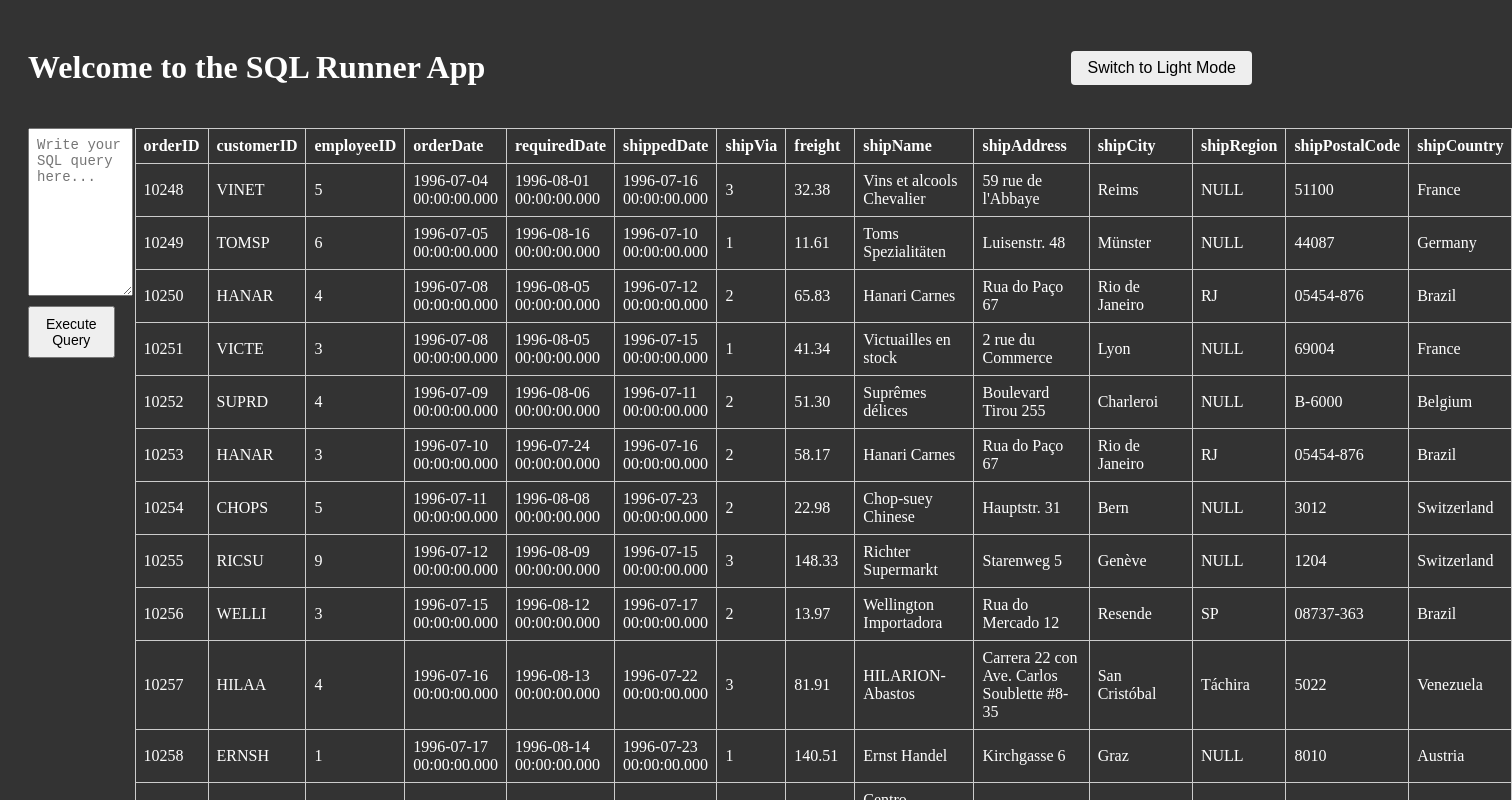
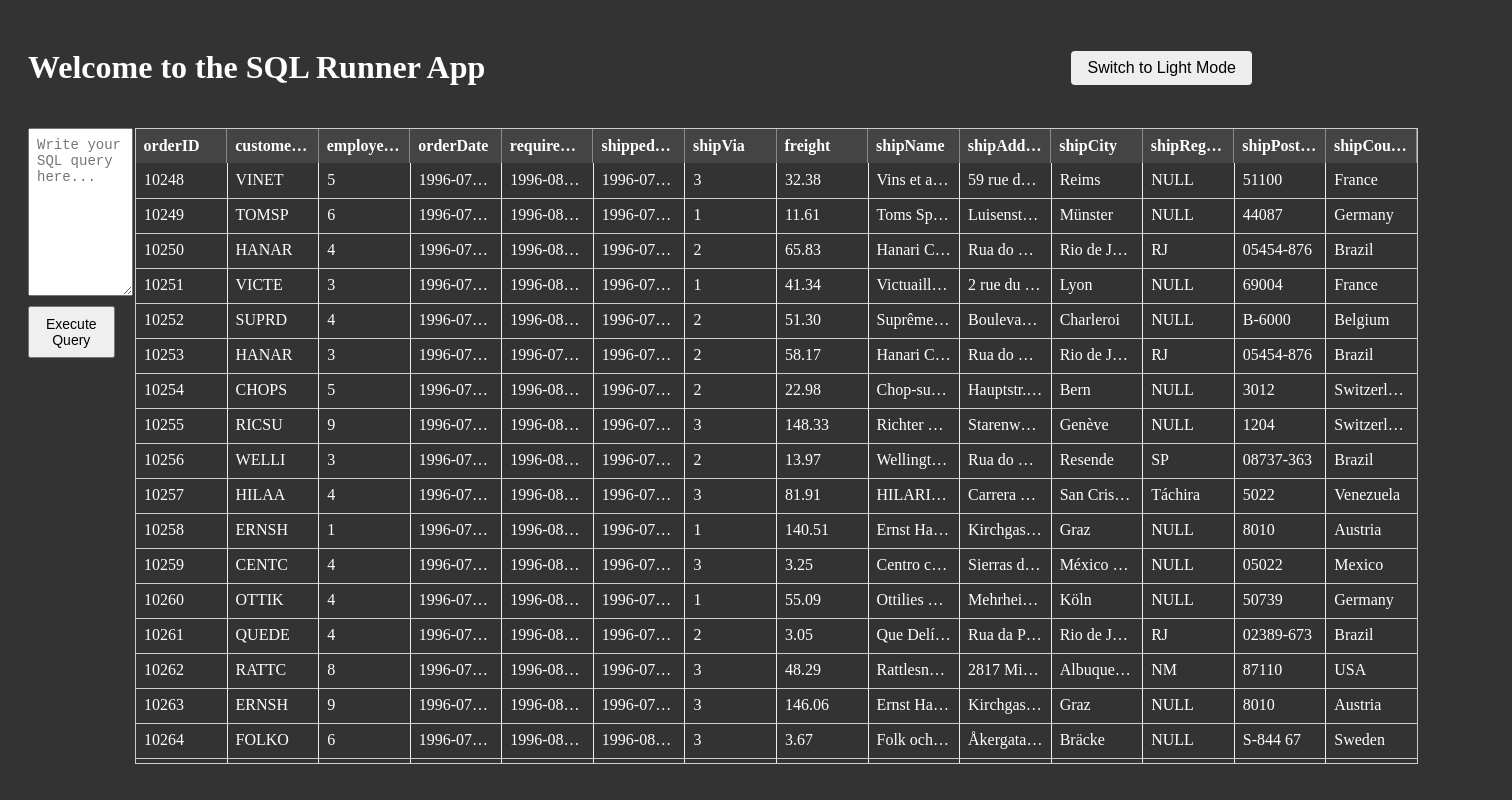
Before and after one commit to hardik-malani/A.t.l.a.n-task-32.e2nj, a React (Vite) app: page / in a window 1280 px wide. Shown: the top 800 px of the page, 1512 px wide, since content can reach past the window. Built offline with nearby package versions, Linux system fonts and the light colour scheme.

Commit message:
fix: ensure consistent hook order in TableDisplay to avoid hook mismatch

```diff
--- a/package.json
+++ b/package.json
@@ -21,6 +21,7 @@
     "@types/papaparse": "^5.3.15",
     "@types/react": "^19.0.10",
     "@types/react-dom": "^19.0.4",
+    "@types/react-window": "^1.8.8",
     "@vitejs/plugin-react": "^4.3.4",
     "eslint": "^9.21.0",
     "eslint-plugin-react-hooks": "^5.1.0",
--- a/src/components/TableDisplay/TableDisplay.module.css
+++ b/src/components/TableDisplay/TableDisplay.module.css
@@ -13,3 +13,47 @@
     padding: 8px;
     text-align: left;
   }
+
+  .container {
+    width: 100%;
+    overflow: hidden;
+    border: 1px solid #ccc;
+  }
+
+  /* Sticky Header Row */
+  .headerRow {
+    display: flex;
+    position: sticky;
+    top: 0;
+    background-color: #444;
+    color: #fff;
+    font-weight: bold;
+    z-index: 1;
+  }
+
+  .headerCell {
+    flex: 1;
+    padding: 8px;
+    border-right: 1px solid #888;
+    white-space: nowrap;
+    overflow: hidden;
+    text-overflow: ellipsis;
+  }
+
+  .row {
+    display: flex;
+    border-bottom: 1px solid #ccc;
+  }
+
+  .cell {
+    flex: 1;
+    padding: 8px;
+    border-right: 1px solid #eee;
+    white-space: nowrap;
+    overflow: hidden;
+    text-overflow: ellipsis;
+  }
+
+  .row:last-child {
+    border-bottom: none;
+  }
--- a/src/components/TableDisplay/TableDisplay.tsx
+++ b/src/components/TableDisplay/TableDisplay.tsx
@@ -1,10 +1,21 @@
-import React from 'react';
+import React, { useMemo } from 'react';
+import { FixedSizeList as List, ListChildComponentProps } from 'react-window';
 import styles from './TableDisplay.module.css';
 import { useCSVData } from '../../hooks/useCSVData';
+
+const ROW_HEIGHT = 35;
+const TABLE_HEIGHT = 600;
 
 const TableDisplay: React.FC = () => {
 
   const { data, loading, error } = useCSVData('/orders.csv');
+
+  const columns = useMemo(() => {
+    if (data.length > 0) {
+      return Object.keys(data[0]);
+    }
+    return [];
+  }, [data]);
 
   if (loading) {
     return <div>Loading CSV data...</div>;
@@ -18,26 +29,37 @@ const TableDisplay: React.FC = () => {
     return <div>No data available</div>;
   }
 
+  const Row = ({ index, style }: ListChildComponentProps) => {
+    const rowData = data[index];
+
+    return (
+      <div className={styles.row} style={style}>
+        {columns.map((colKey) => (
+          <div className={styles.cell} key={colKey}>
+            {rowData[colKey]}
+          </div>
+        ))}
+      </div>
+    );
+  };
+
   return (
     <div className={styles.container}>
-      <table className={styles.table}>
-        <thead>
-          <tr>
-            {Object.keys(data[0]).map((key) => (
-              <th key={key}>{key}</th>
-            ))}
-          </tr>
-        </thead>
-        <tbody>
-          {data.map((row, rowIndex) => (
-            <tr key={rowIndex}>
-              {Object.values(row).map((value, colIndex) => (
-                <td key={colIndex}>{value}</td>
-              ))}
-            </tr>
-          ))}
-        </tbody>
-      </table>
+      <div className={styles.headerRow}>
+        {columns.map((colKey) => (
+          <div className={styles.headerCell} key={colKey}>
+            {colKey}
+          </div>
+        ))}
+      </div>
+      <List
+        height={TABLE_HEIGHT}
+        itemCount={data.length}
+        itemSize={ROW_HEIGHT}
+        width="100%"
+      >
+        {Row}
+      </List>
     </div>
   );
 };
```
Also changed, not shown: 1 other file (tests, documents, lock files or other folders).
